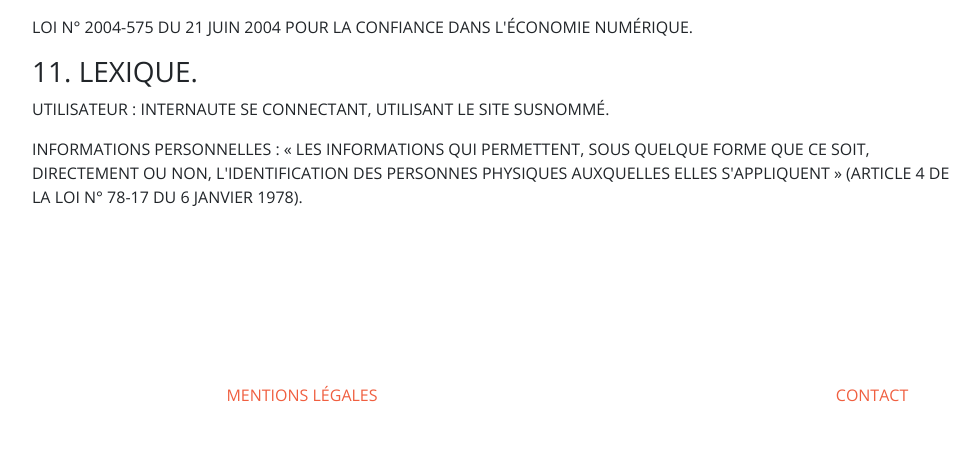
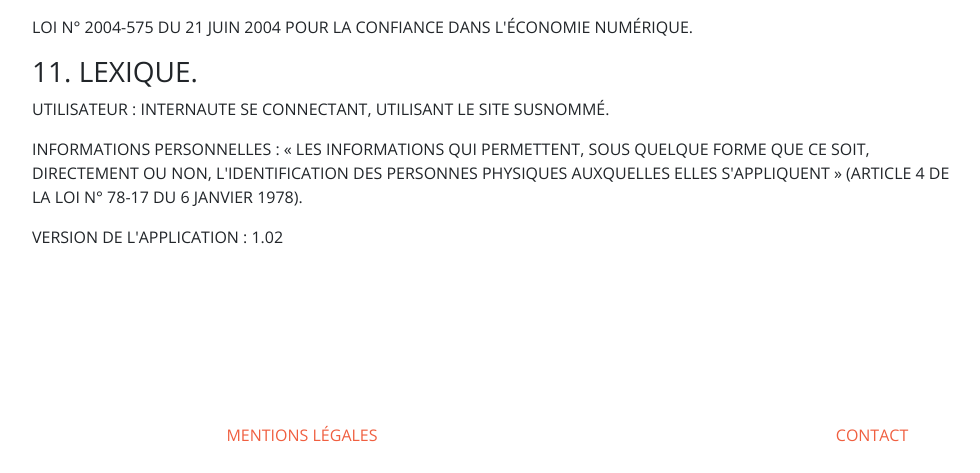
Before and after one commit to Oxyo78/youarenotalone, a Django app: page /legal/ in a window 1280 px wide. Shown: the part 4017-4490 px from the top of the page, without its empty margins (53-1033 px from the left). Before the commit the page ends 4419 px from the top, so only its background shows below. Run offline with Django 3.2, Linux system fonts and the light colour scheme; parts of the project's set-up code (start-up, migrations or seed data) failed here and were passed over; some libraries are stand-ins or nearby versions.

Commit message:
Update Legal page

```diff
--- a/youarenotalone/website/templates/legal.html
+++ b/youarenotalone/website/templates/legal.html
@@ -63,6 +63,7 @@
                         <p>Utilisateur : Internaute se connectant, utilisant le site susnommé.</p>
                         <p>Informations personnelles : « les informations qui permettent, sous quelque forme que ce soit, directement ou non, l'identification des personnes physiques auxquelles elles s'appliquent » (article 4 de la loi n° 78-17 du 6 janvier 1978).</p>
 
+                        <p>Version de l'application : 1.02</p>
 
                 </div>
             </div>
```
